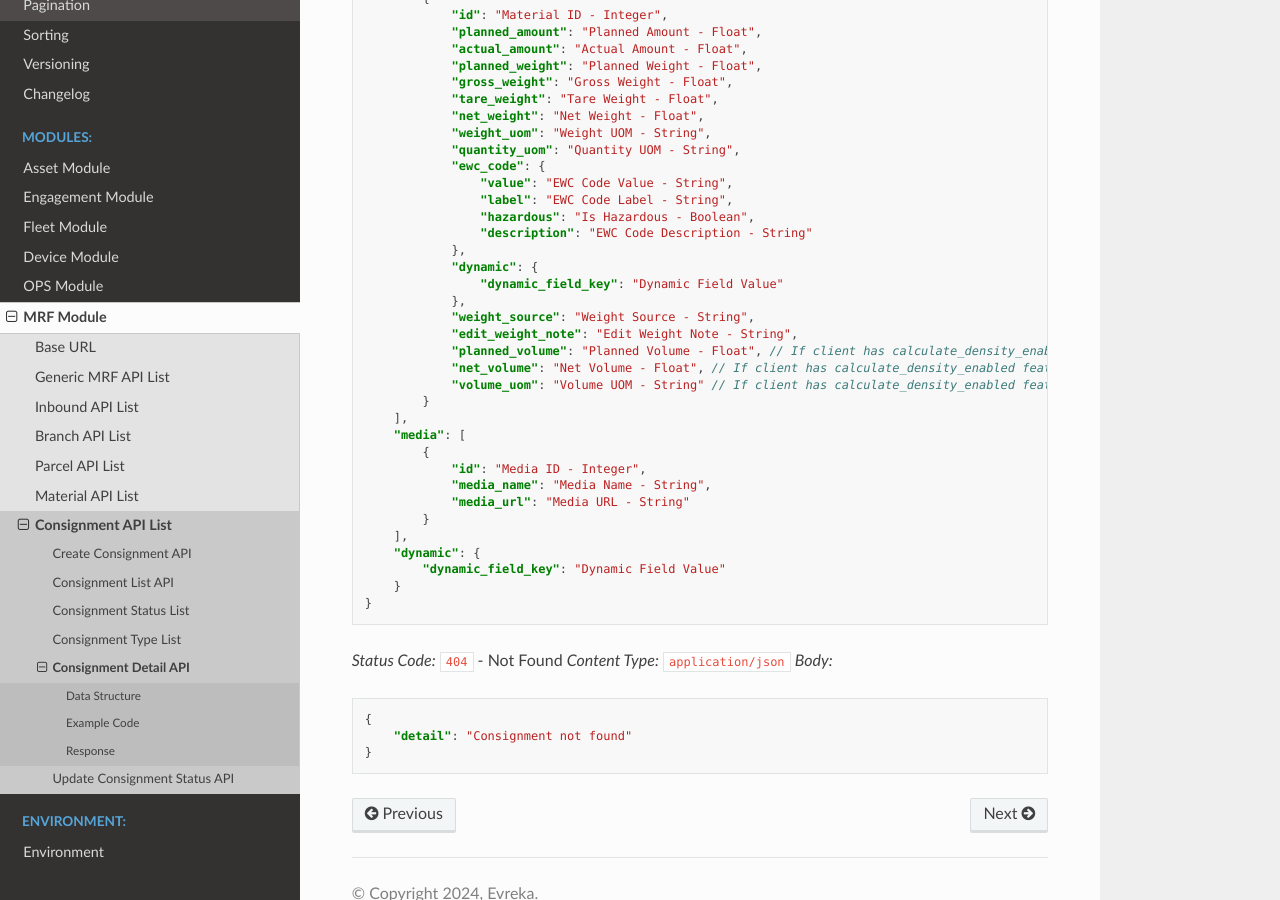
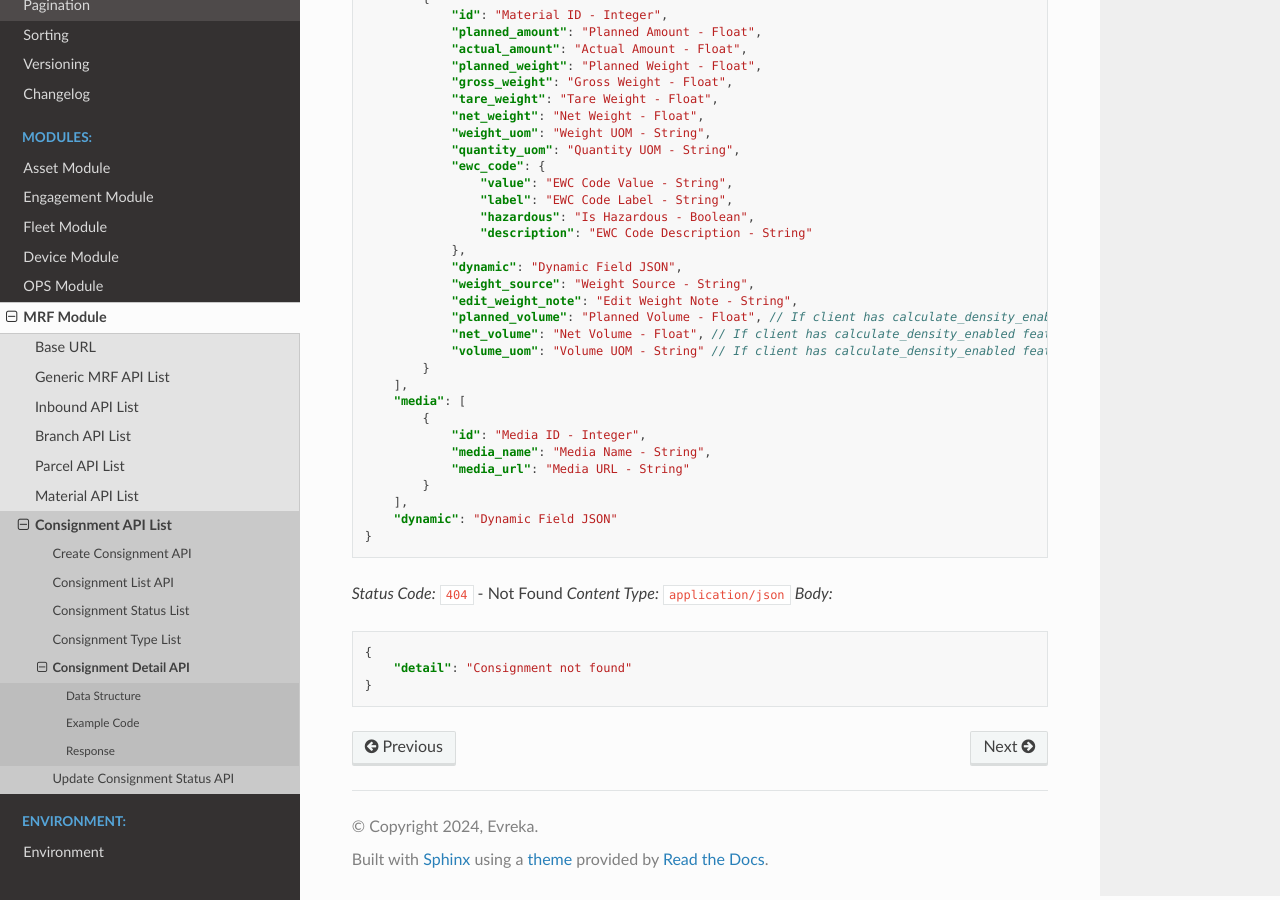
Before and after one commit to evrekadev/evreka-api-doc, a Sphinx documentation site: the page built from source/mrf/consignment/detail.rst, in a window 1280 px wide and 900 px high, scrolled down 1347 px. Built offline with Sphinx 7.4.7 and the Read the Docs theme 3.1.0, drawn with Linux system fonts in a browser that asks for light colours.

Commit message:
E360-20272: Consignment Improvement

```diff
--- a/source/mrf/consignment/detail.rst
+++ b/source/mrf/consignment/detail.rst
@@ -94,9 +94,7 @@ Response
                     "hazardous": "Is Hazardous - Boolean",
                     "description": "EWC Code Description - String"
                 },
-                "dynamic": {
-                    "dynamic_field_key": "Dynamic Field Value"
-                },
+                "dynamic": "Dynamic Field JSON",
                 "weight_source": "Weight Source - String",
                 "edit_weight_note": "Edit Weight Note - String",
                 "planned_volume": "Planned Volume - Float", // If client has calculate_density_enabled
@@ -111,9 +109,7 @@ Response
                 "media_url": "Media URL - String"
             }
         ],
-        "dynamic": {
-            "dynamic_field_key": "Dynamic Field Value"
-        }
+        "dynamic": "Dynamic Field JSON"
     }
 
 
--- a/source/mrf/consignment/list.rst
+++ b/source/mrf/consignment/list.rst
@@ -101,9 +101,7 @@ Response
                 "due_date": "Due Date - String",
                 "created_at": "Created At - ISO 8601 <https://en.wikipedia.org/wiki/ISO_8601>",
                 "updated_at": "Updated At - ISO 8601 <https://en.wikipedia.org/wiki/ISO_8601>",
-                "dynamic": {
-                    "example_dynamic_field": "Dynamic Field Value - String"
-                }
+                "dynamic": "Dynamic Field JSON"
             }
         ]
     }
```
Also changed, not shown: source/changelog.rst (+9 -0 lines).
